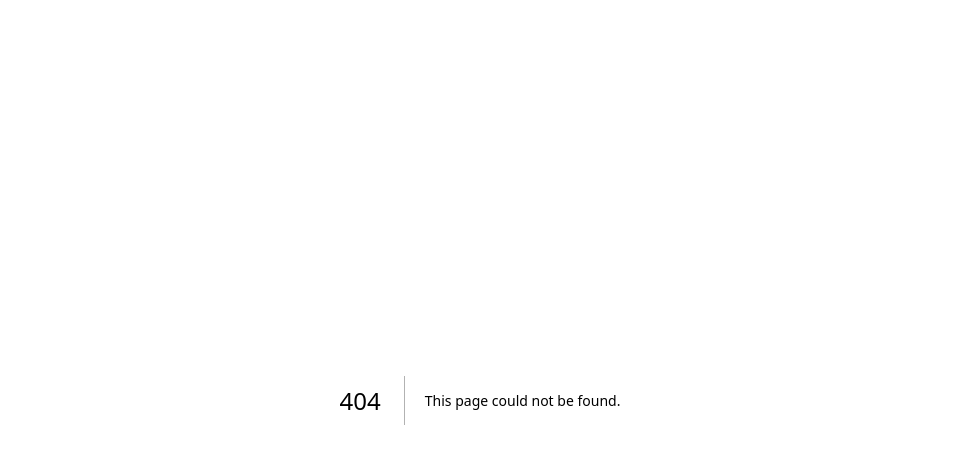
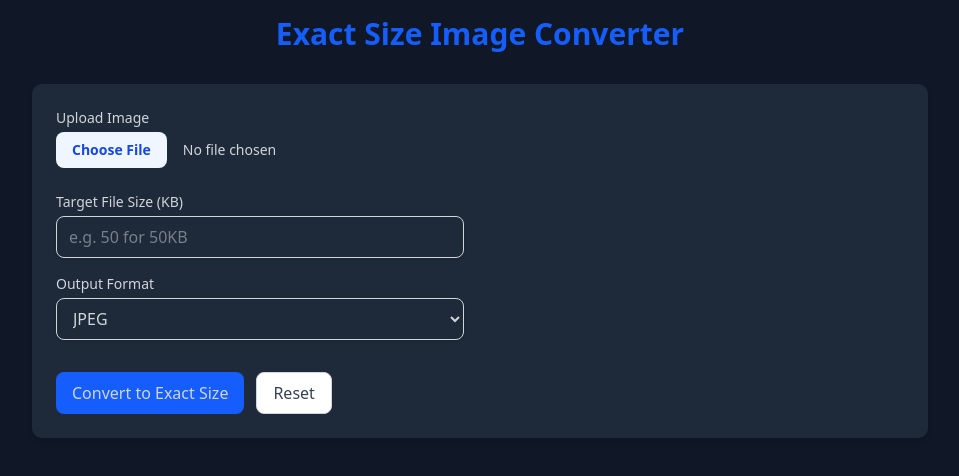
Before and after one commit to AkashCDR/project, a Next.js app: page /hard-compressor in a window 1280 px wide. Before the commit this address had no page. Shown: the top 476 px of the page, without its empty margins (160-1119 px from the left). Built offline with nearby package versions, Linux system fonts and the light colour scheme.

Commit message:
added new functionality hard-compressor

```diff
--- /dev/null
+++ b/src/app/(app)/hard-compressor/page.jsx
@@ -0,0 +1,219 @@
+"use client";
+import { useState, useRef } from 'react';
+
+export default function ExactSizeImageConverter() {
+  const [imageUrl, setImageUrl] = useState(null);
+  const [resultUrl, setResultUrl] = useState(null);
+  const [isProcessing, setIsProcessing] = useState(false);
+  const [targetSize, setTargetSize] = useState('');
+  const [actualSize, setActualSize] = useState(null);
+  const [format, setFormat] = useState('jpeg');
+  const fileInputRef = useRef(null);
+
+  const handleImageUpload = (e) => {
+    const file = e.target.files[0];
+    if (!file) return;
+
+    setImageUrl(URL.createObjectURL(file));
+    setResultUrl(null);
+    setActualSize(null);
+  };
+
+  const resizeToExactSize = async () => {
+    if (!imageUrl || !targetSize || isProcessing) return;
+
+    setIsProcessing(true);
+
+    try {
+      const targetBytes = parseInt(targetSize) * 1024; // converting to bytes because this unit will be needed later
+      const img = new Image();
+      img.src = imageUrl;
+
+      await new Promise((resolve) => {
+        img.onload = resolve;
+      });
+
+      const canvas = document.createElement('canvas');
+      const ctx = canvas.getContext('2d');
+      canvas.width = img.width;
+      canvas.height = img.height;
+      ctx.drawImage(img, 0, 0);
+
+
+      let minQuality = 0;
+      let maxQuality = 1;
+      let bestBlob = null;
+      let iterations = 0;
+      const maxIterations = 20;
+      const tolerance = 0.02;
+
+      // Binary Search
+
+      while (iterations < maxIterations) {
+        const midQuality = (minQuality + maxQuality) / 2;
+        const blob = await new Promise((resolve) => {
+          canvas.toBlob((b) => resolve(b), `image/${format}`, midQuality);
+        });
+
+        if (!blob) break;
+
+        const blobSize = blob.size;
+        const sizeDifference = blobSize - targetBytes;
+        const sizeRatio = Math.abs(sizeDifference) / targetBytes;
+
+        if (sizeRatio <= tolerance) {
+          bestBlob = blob;
+          break;
+        } else if (blobSize > targetBytes) {
+          maxQuality = midQuality;
+        } else {
+          minQuality = midQuality;
+          bestBlob = blob;
+        }
+
+        iterations++;
+      }
+
+      if (!bestBlob) {
+        throw new Error("Couldn't achieve target size");
+      }
+
+      setActualSize((bestBlob.size / 1024).toFixed(2));
+      setResultUrl(URL.createObjectURL(bestBlob));
+
+    } catch (error) {
+      console.error("Processing failed:", error);
+      alert("Failed to resize image to exact size. Please try again.");
+    } finally {
+      setIsProcessing(false);
+    }
+  };
+
+  const reset = () => {
+    if (imageUrl) URL.revokeObjectURL(imageUrl);
+    if (resultUrl) URL.revokeObjectURL(resultUrl);
+    setImageUrl(null);
+    setResultUrl(null);
+    setTargetSize('');
+    setActualSize(null);
+    if (fileInputRef.current) fileInputRef.current.value = '';
+  };
+
+  return (
+    <div className="w-screen min-h-screen flex flex-col items-center bg-gray-900 text-gray-300 p-4">
+      <h1 className="text-3xl font-bold text-blue-600 mb-8">Exact Size Image Converter</h1>
+
+      <div className="w-full max-w-4xl bg-gray-800 rounded-lg shadow-md p-6">
+        <div className="grid grid-cols-1 md:grid-cols-2 gap-8">
+          {/* Input Section */}
+          <div className="space-y-6">
+            <div>
+              <label className="block text-sm font-medium text-gray-300 mb-1">
+                Upload Image
+              </label>
+              <input
+                type="file"
+                accept="image/*"
+                onChange={handleImageUpload}
+                ref={fileInputRef}
+                className="block w-full text-sm text-gray-300
+                  file:mr-4 file:py-2 file:px-4
+                  file:rounded-md file:border-0
+                  file:text-sm file:font-semibold
+                  file:bg-blue-50 file:text-blue-700
+                  hover:file:bg-blue-100"
+                disabled={isProcessing}
+              />
+            </div>
+
+            <div className="space-y-4">
+              <div>
+                <label className="block text-sm font-medium text-gray-300 mb-1">
+                  Target File Size (KB)
+                </label>
+                <input
+                  type="number"
+                  value={targetSize}
+                  onChange={(e) => setTargetSize(e.target.value)}
+                  className="block w-full px-3 py-2 border text-whilte border-gray-300 rounded-md shadow-sm focus:outline-none focus:ring-blue-500 focus:border-blue-500"
+                  placeholder="e.g. 50 for 50KB"
+                  min="1"
+                />
+              </div>
+
+              <div>
+                <label className="block text-sm font-medium text-gray-300 mb-1">
+                  Output Format
+                </label>
+                <select
+                  value={format}
+                  onChange={(e) => setFormat(e.target.value)}
+                  className="block w-full px-3 py-2 bg-gray-800 border text-gray-300 border-gray-300 rounded-md shadow-sm focus:outline-none focus:ring-blue-500 focus:border-blue-500"
+                >
+                  <option value="jpeg">JPEG</option>
+                  <option value="png">PNG</option>
+                  <option value="webp">WebP</option>
+                </select>
+              </div>
+            </div>
+
+            <div className="flex space-x-3 pt-2">
+              <button
+                onClick={resizeToExactSize}
+                disabled={!imageUrl || !targetSize || isProcessing}
+                className={`px-4 py-2 rounded-md text-gray-300 bg-blue-600 hover:bg-blue-700`}
+              >
+                {isProcessing ? 'Processing...' : 'Convert to Exact Size'}
+              </button>
+
+              <button
+                onClick={reset}
+                className="px-4 py-2 rounded-md border border-gray-300 bg-white text-gray-700 hover:bg-gray-50"
+              >
+                Reset
+              </button>
+            </div>
+          </div>
+
+          {/* Preview Section */}
+          <div className="space-y-4">
+            {imageUrl && (
+              <div>
+                <h2 className="text-lg font-medium text-gray-300 mb-2">Original Image</h2>
+                <div className="border rounded-md overflow-hidden">
+                  <img
+                    src={imageUrl}
+                    alt="Original"
+                    className="w-full h-auto max-h-64 object-contain mx-auto"
+                  />
+                </div>
+              </div>
+            )}
+
+            {resultUrl && (
+              <div>
+                <h2 className="text-lg font-medium text-gray-300 mb-2">
+                  Result ({actualSize} KB)
+                </h2>
+                <div className="border rounded-md overflow-hidden mb-4">
+                  <img
+                    src={resultUrl}
+                    alt="Resized"
+                    className="w-full h-auto max-h-64 object-contain mx-auto"
+                  />
+                </div>
+                <a
+                  href={resultUrl}
+                  download={`exact-size-image.${format}`}
+                  className="inline-flex items-center px-4 py-2 border border-transparent text-sm font-medium rounded-md shadow-sm text-gray-300 bg-green-600 hover:bg-green-700"
+                >
+                  Download Result
+                </a>
+              </div>
+            )}
+          </div>
+        </div>
+      </div>
+    </div>
+  );
+}
```
